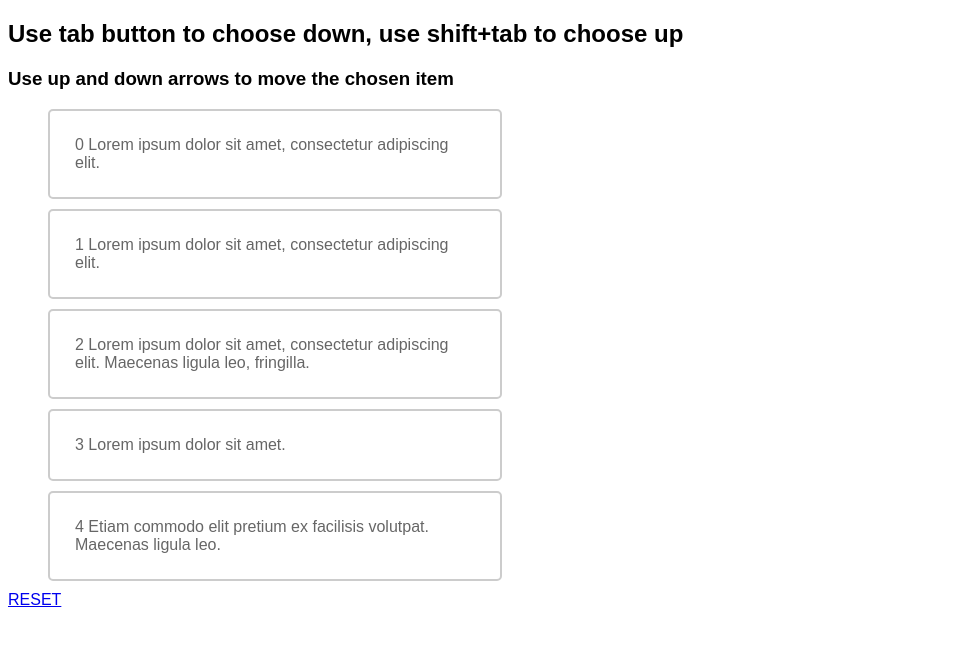
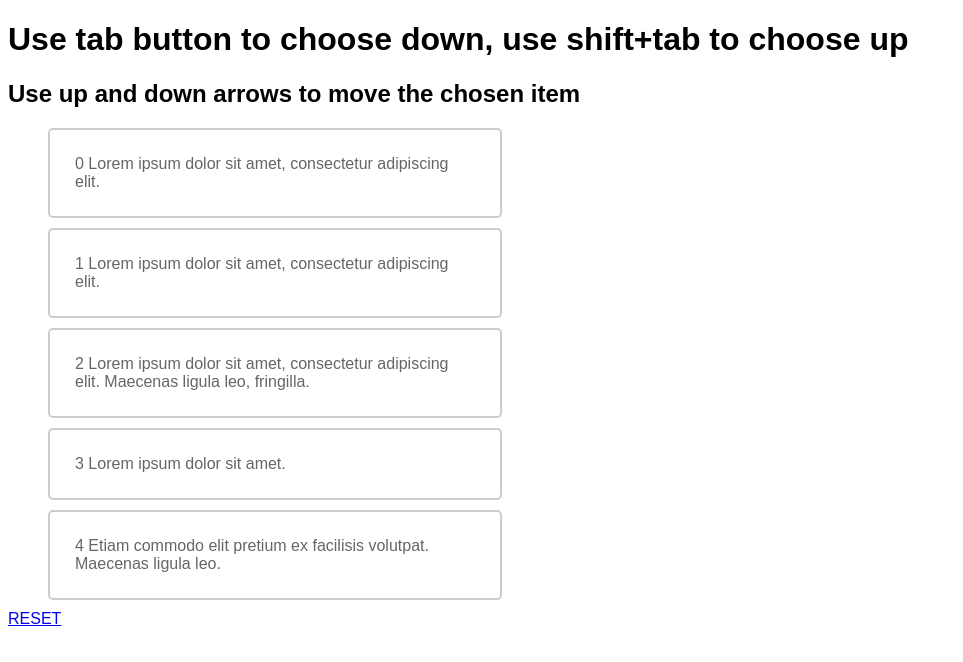
Before and after one commit to kschipulring/lorem-list, an Angular app: page / in a window 1280 px wide. Shown: the top 662 px of the page, without its empty margins (0-963 px from the left). Built offline with nearby package versions, Linux system fonts and the light colour scheme.

Commit message:
h1 tag add, accesibility best practice

```diff
--- a/src/app/tabber-list/tabber-list.component.html
+++ b/src/app/tabber-list/tabber-list.component.html
@@ -1,5 +1,5 @@
-<h2>Use tab button to choose down, use shift+tab to choose up</h2>
-<h3>Use up and down arrows to move the chosen item</h3>
+<h1>Use tab button to choose down, use shift+tab to choose up</h1>
+<h2>Use up and down arrows to move the chosen item</h2>
 
 <ul class="tabs" id="theTabs">
   <li *ngFor="let tab of tabs" (keydown)="onKeydown($event, tab)" id="li_tab_{{tab.id}}" class="li_tab">
```
